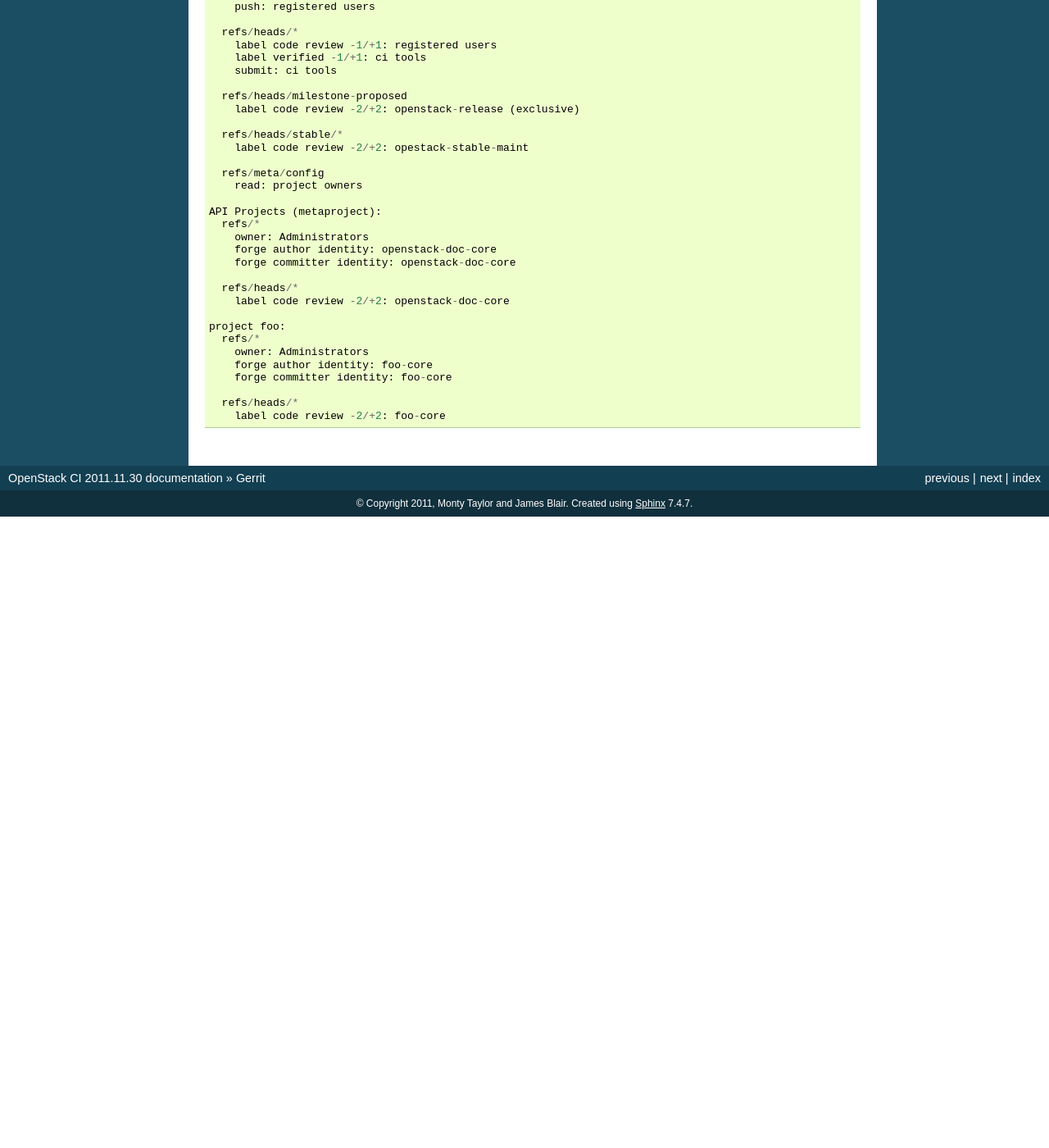
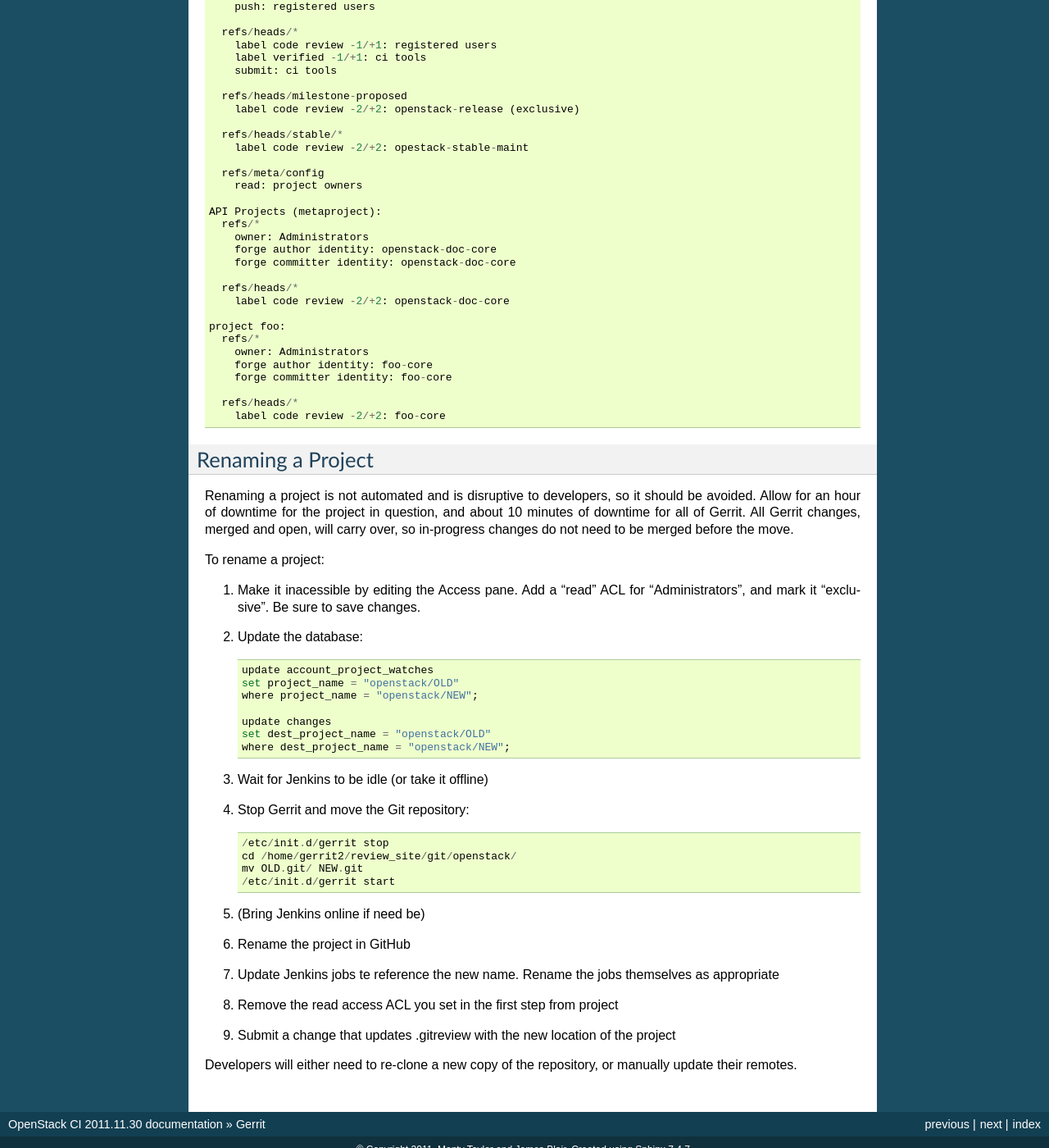
Before and after one commit to openstack-archive/devstack-gate, a Sphinx documentation site: the page built from doc/gerrit.rst, in a window 1280 px wide and 1400 px high, scrolled down 9723 px. Shown: the whole window at 82% size. Built offline with Sphinx 7.4.7, drawn with Linux system fonts in a browser that asks for light colours; before the commit the page ends 10353 px from its top, so only the background shows below that.

Commit message:
Add docs on renaming a project in gerrit.
Change-Id: Iedc496f0df2bf59228f331e8980878848470a586

```diff
--- a/doc/gerrit.rst
+++ b/doc/gerrit.rst
@@ -640,3 +640,52 @@
 
     refs/heads/*
       label code review -2/+2: foo-core
+
+Renaming a Project
+******************
+
+Renaming a project is not automated and is disruptive to developers,
+so it should be avoided.  Allow for an hour of downtime for the
+project in question, and about 10 minutes of downtime for all of
+Gerrit.  All Gerrit changes, merged and open, will carry over, so
+in-progress changes do not need to be merged before the move.
+
+To rename a project:
+
+#. Make it inacessible by editing the Access pane.  Add a "read" ACL
+   for "Administrators", and mark it "exclusive".  Be sure to save
+   changes.
+
+#. Update the database::
+
+     update account_project_watches
+     set project_name = "openstack/OLD"
+     where project_name = "openstack/NEW";
+
+     update changes
+     set dest_project_name = "openstack/OLD"
+     where dest_project_name = "openstack/NEW";
+
+#. Wait for Jenkins to be idle (or take it offline)
+
+#. Stop Gerrit and move the Git repository::
+
+     /etc/init.d/gerrit stop
+     cd /home/gerrit2/review_site/git/openstack/
+     mv OLD.git/ NEW.git
+     /etc/init.d/gerrit start
+
+#. (Bring Jenkins online if need be)
+
+#. Rename the project in GitHub
+
+#. Update Jenkins jobs te reference the new name.  Rename the jobs
+   themselves as appropriate
+
+#. Remove the read access ACL you set in the first step from project
+
+#. Submit a change that updates .gitreview with the new location of the
+   project
+
+Developers will either need to re-clone a new copy of the repository,
+or manually update their remotes.
```
